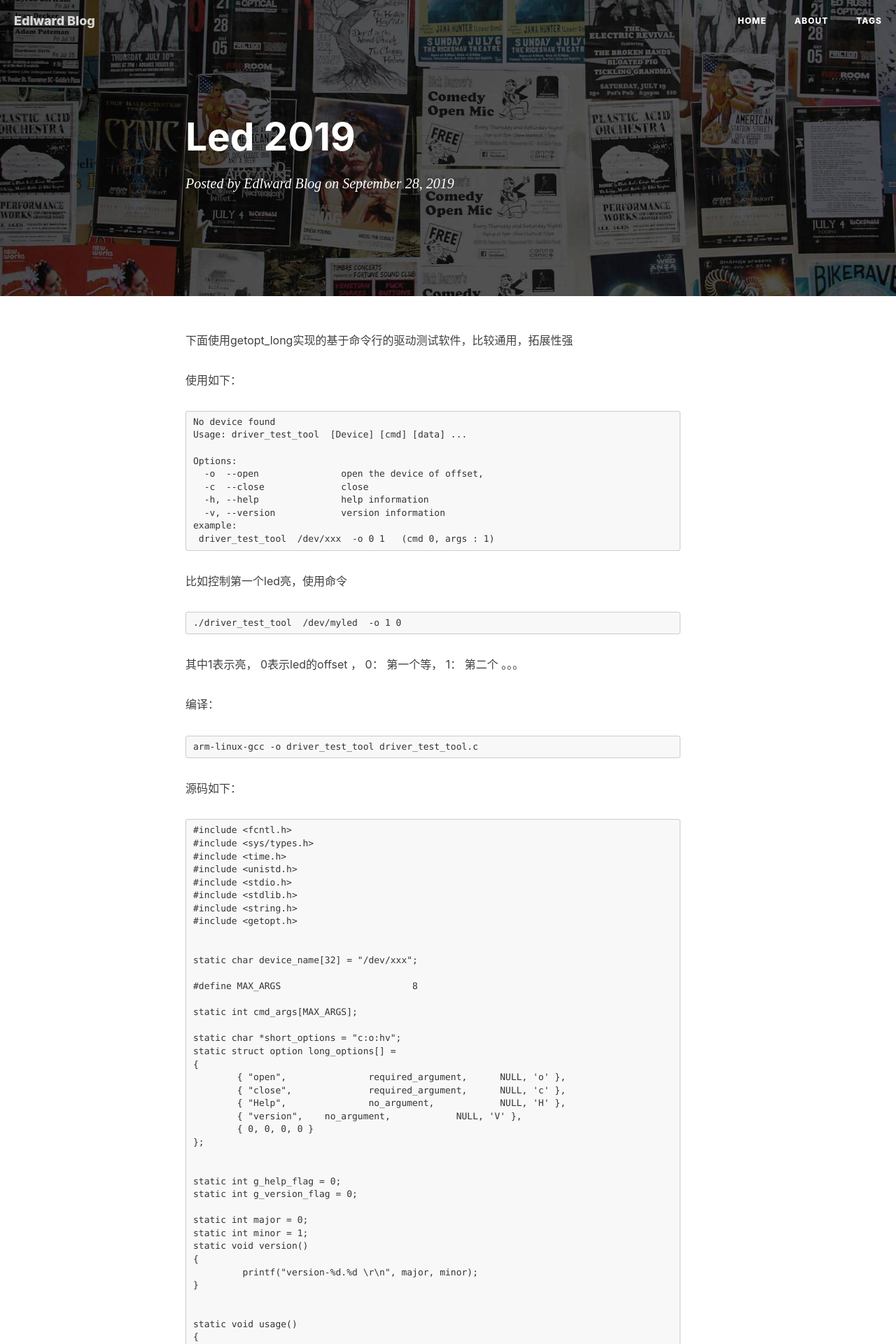
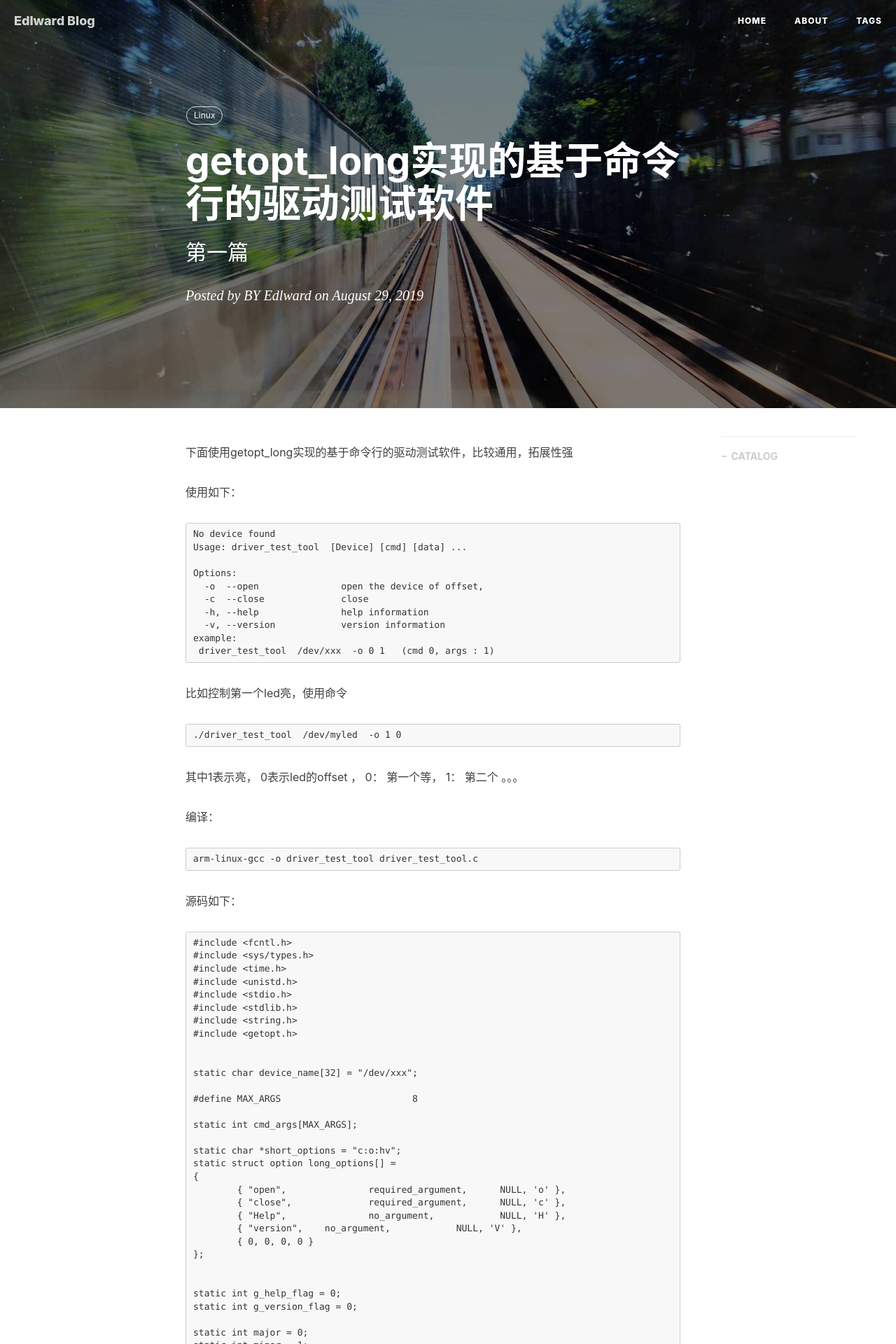
Before and after one commit to gary-robotics/dlward, a Jekyll site: the page built from _posts/2019-09-28-led-2019.markdown, in a window 1280 px wide. Shown: the top 1920 px of the page at 70% size. Built offline with Jekyll 4.4.1, drawn with Linux system fonts in a browser that asks for light colours; nearby versions of some CDN libraries; our own code applies the rules of GitHub Pages for plain Markdown files; comment, search, counter and statistics services are not loaded; some of the changed text lies outside the part shown.

Commit message:
Update 2019-09-28-led-2019.markdown

```diff
--- a/_posts/2019-09-28-led-2019.markdown
+++ b/_posts/2019-09-28-led-2019.markdown
@@ -1,3 +1,15 @@
+---
+layout:     post                    # 使用的布局（不需要改）
+title:      getopt_long实现的基于命令行的驱动测试软件                # 标题
+subtitle:    第一篇                  #副标题
+date:       2019-08-29              # 时间
+author:     BY Edlward              # 作者
+header-img: img/post-bg-2015.jpg    #这篇文章标题背景图片
+catalog: true                       # 是否归档
+tags:                               #标签
+    - Linux
+---
+
 下面使用getopt_long实现的基于命令行的驱动测试软件，比较通用，拓展性强
 
 使用如下：
```
